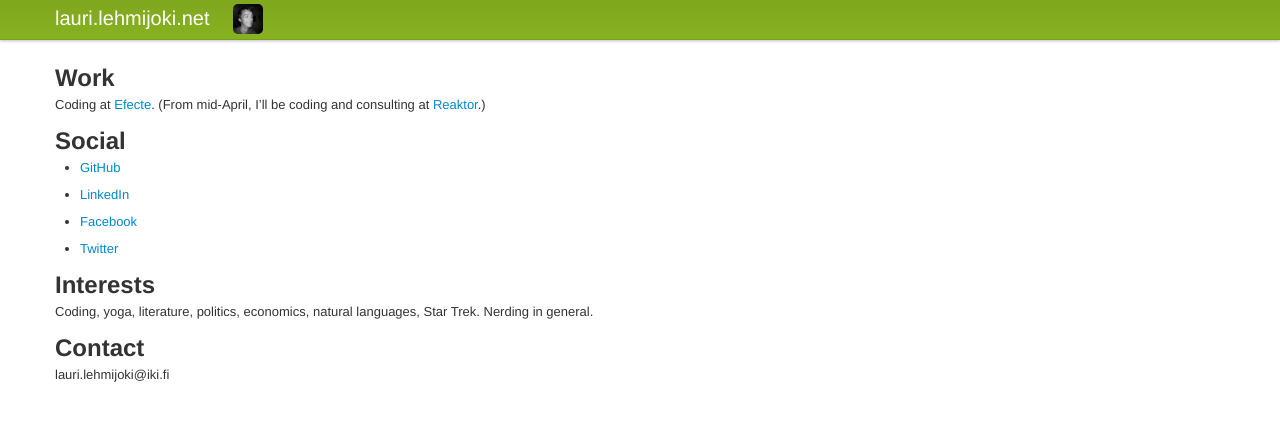
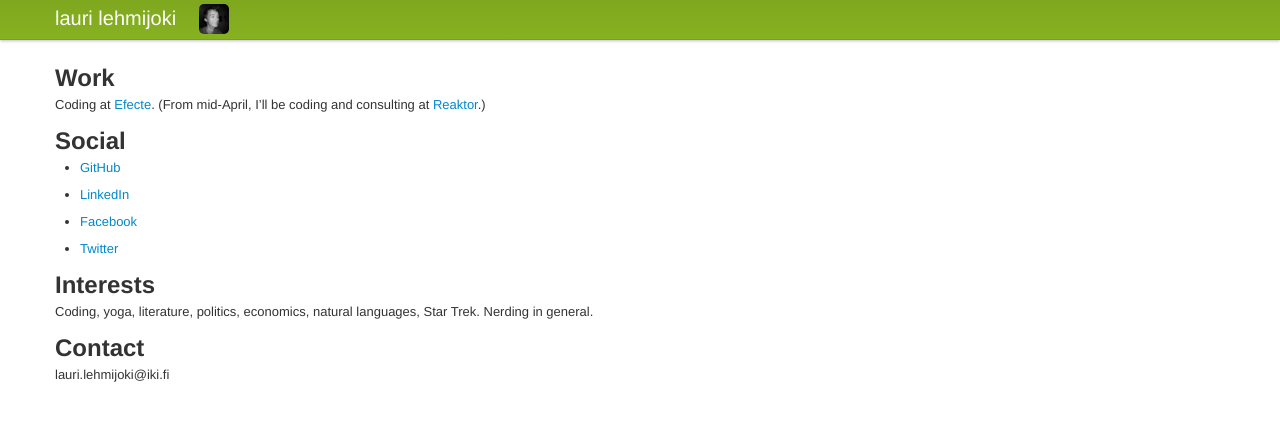
Before and after one commit to laurilehmijoki/lauri.lehmijoki.net, a Jekyll site: the page built from index.markdown, in a window 1280 px wide. Shown: the top 421 px of the page. Built offline with Jekyll 4.4.1, drawn with Linux system fonts in a browser that asks for light colours.

Commit message:
lauri.lehmijoki.net –> lauri lehmijoki

```diff
--- a/_layouts/default.html
+++ b/_layouts/default.html
@@ -31,7 +31,7 @@
     <div class="navbar navbar-fixed-top">
       <div class="navbar-inner custom">
         <div class="container">
-          <a class="brand" href="#">lauri.lehmijoki.net</a>
+          <a class="brand" href="#">lauri lehmijoki</a>
           <img class="site-logo" src="img/lauri.jpg" alt="Lauri">
         </div>
       </div>
--- a/index.markdown
+++ b/index.markdown
@@ -1,6 +1,6 @@
 ---
 layout: default
-title: lauri.lehmijoki.net
+title: lauri lehmijoki
 ---
 ## Work
 
```
